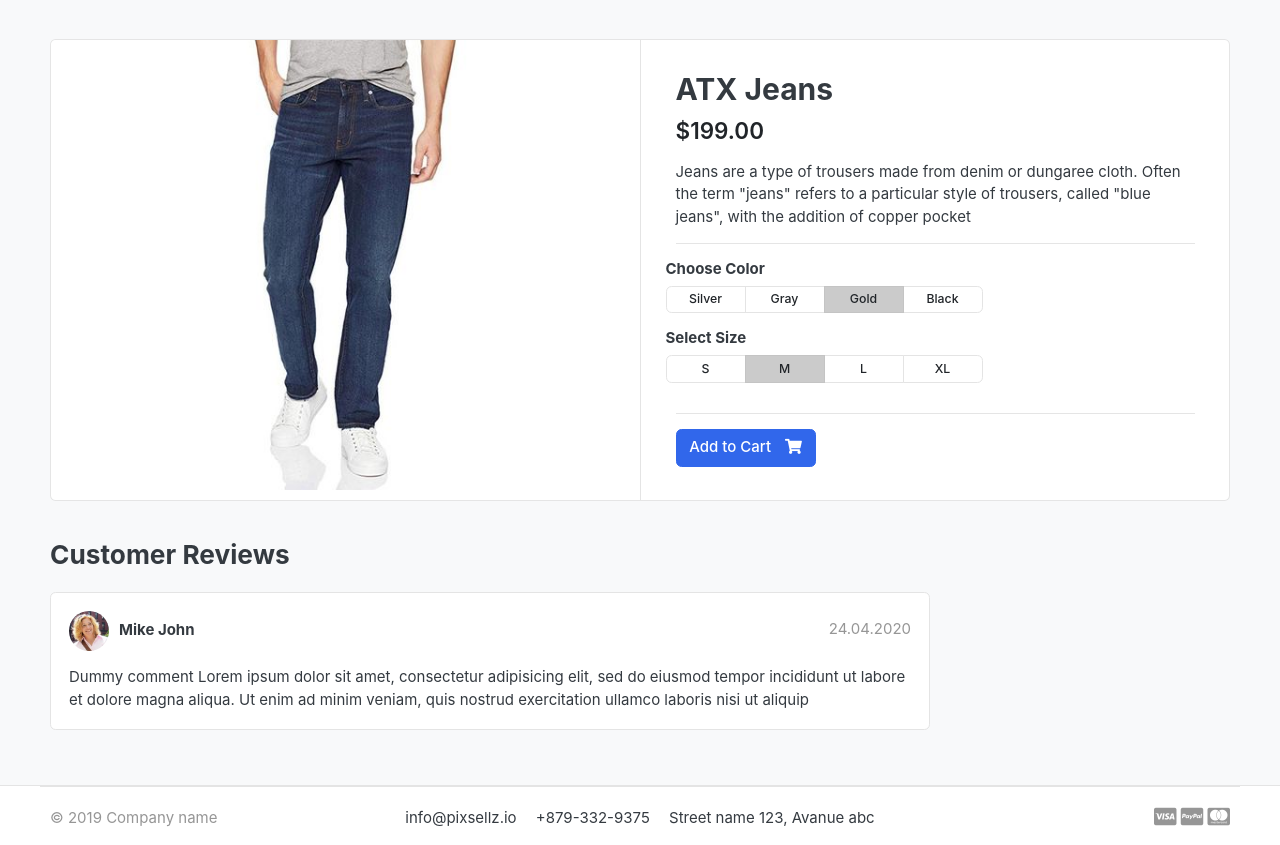
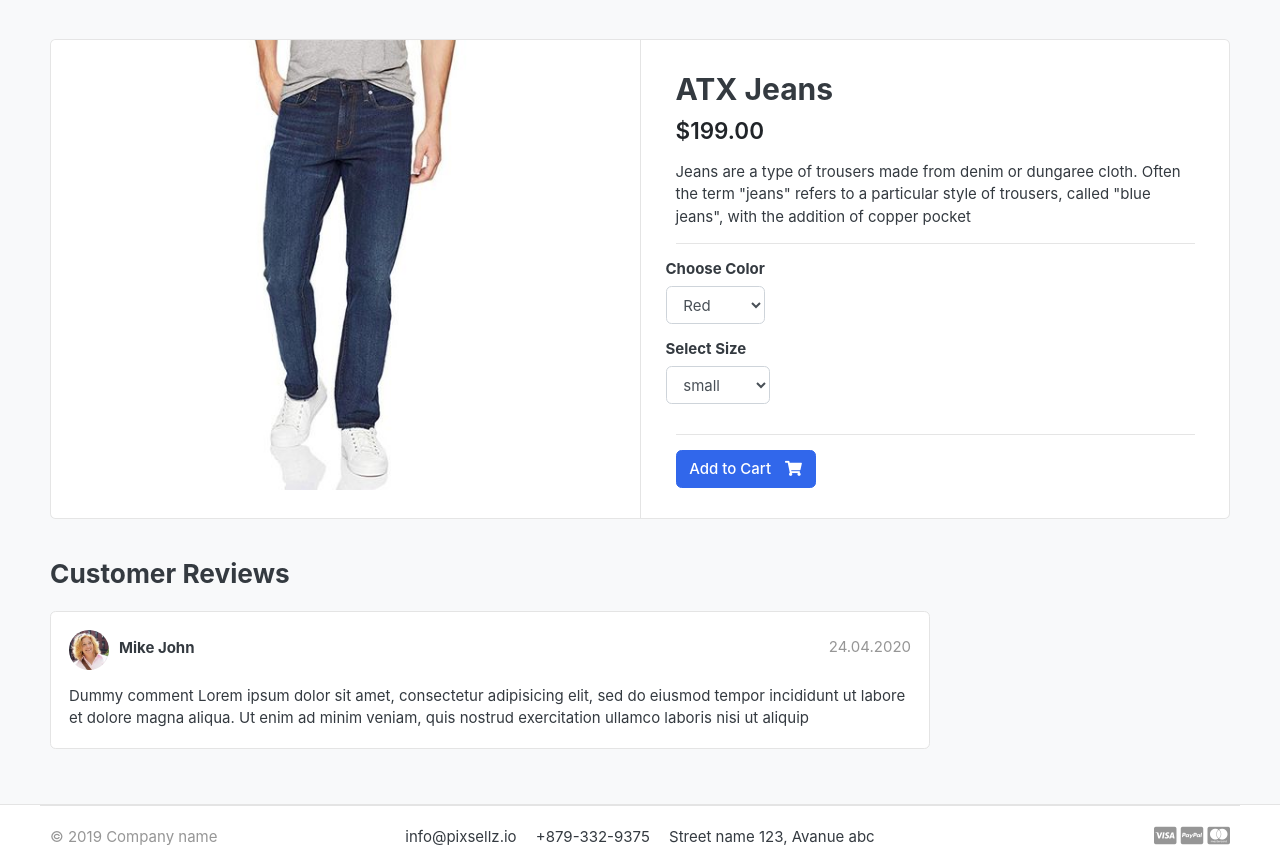
Before and after one commit to SherazHaider907/Ecommerce, a Django app: page /store/category/jeans/atx-jeans/ in a window 1280 px wide. Shown: the part 119-964 px from the top of the page. Run offline with Django 5.2, Linux system fonts and the light colour scheme; data comes from the database, SQL or seed files in the repository; some libraries are stand-ins or nearby versions; some web fonts are replaced.

Commit message:
static value of color and size in product_details

```diff
--- a/carts/views.py
+++ b/carts/views.py
@@ -2,6 +2,7 @@ from django.shortcuts import get_object_or_404, render,redirect
 from django.core.exceptions import ObjectDoesNotExist
 from .models import Cart, CartItem
 from store.models import Product
+from django.http import HttpResponse
 # Create your views here.
 def _cart_id(request):
     cart = request.session.session_key
@@ -11,6 +12,10 @@ def _cart_id(request):
     return cart
 
 def add_cart(request,product_id):
+    color = request.GET['color']
+    size = request.GET['size']
+    return HttpResponse(color + ' ' + size)
+    exit()
     product = Product.objects.get(id=product_id) # get the product
     try:
         cart = Cart.objects.get(cart_id=_cart_id(request)) # get the cart using the cart_id present in the session
--- a/templates/store/product_detail.html
+++ b/templates/store/product_detail.html
@@ -16,6 +16,8 @@
 </article> <!-- gallery-wrap .end// -->
 		</aside>
 		<main class="col-md-6 border-left">
+
+<form action="{% url 'add_cart' single_product.id %}" method ="GET">
 	<article class="content-body">
 
 	<h2 class="title">{{ single_product.product_name }}</h2>
@@ -31,39 +33,21 @@
 		<div class="row">
 			<div class="item-option-select">
 				<h6>Choose Color</h6>
-			<div class="btn-group btn-group-sm btn-group-toggle" data-toggle="buttons">
-			  <label class="btn btn-light">
-			    <input type="radio" name="radio_color"> Silver
-			  </label>
-			  <label class="btn btn-light">
-			    <input type="radio" name="radio_color" > Gray
-			  </label>
-			  <label class="btn btn-light active">
-			    <input type="radio" name="radio_color checked"> Gold
-			  </label>
-			  <label class="btn btn-light">
-			    <input type="radio" name="radio_color"> Black
-			  </label>
-			</div>
+				<select name="color" class="form-control">
+					<option value="red">Red</option>
+					<option value="yellow">yellow</option>
+					<option value="green">Green</option>
+				</select>
 			</div>
 		</div> <!-- row.// -->
 		<div class="row">
 			<div class="item-option-select">
 				<h6>Select Size</h6>
-			<div class="btn-group btn-group-sm btn-group-toggle" data-toggle="buttons">
-			  <label class="btn btn-light">
-			    <input type="radio" name="radio_color"> S
-			  </label>
-			  <label class="btn btn-light active">
-			    <input type="radio" name="radio_color" checked> M
-			  </label>
-			  <label class="btn btn-light">
-			    <input type="radio" name="radio_color"> L
-			  </label>
-			  <label class="btn btn-light">
-			    <input type="radio" name="radio_color"> XL
-			  </label>
-			</div>
+				<select name="size" class="form-control">
+					<option value="small">small</option>
+					<option value="medium">medium</option>
+					<option value="Large">Large</option>
+				</select>
 			</div>
 		</div> <!-- row.// -->
 		<hr>
@@ -72,12 +56,13 @@
 				<a href="#" class="btn  btn-success"> <span class="text">Added to Cart</span> <i class="fas fa-check"></i>  </a>
 				<a href="{% url "cart" %}" class="btn  btn-outline-primary"> <span class="text">View cart</span> <i class="fas fa-eye"></i>  </a>
 			{% else %}
-			<a href="{% url 'add_cart' single_product.id %}" class="btn  btn-primary"> <span class="text">Add to Cart</span> <i class="fas fa-shopping-cart"></i>  </a>
+				<button type="submit" class="btn  btn-primary"> <span class="text">Add to Cart</span> <i class="fas fa-shopping-cart"></i>  </button>
 			{% endif %}
 		{% else %}
 		<h5 class="text-danger">Out of Stock</h5>
 		{% endif %}
 	</article> <!-- product-info-aside .// -->
+</form>
 		</main> <!-- col.// -->
 	</div> <!-- row.// -->
 </div> <!-- card.// -->
```
Lines whose indentation alone changed are shown as unchanged.
